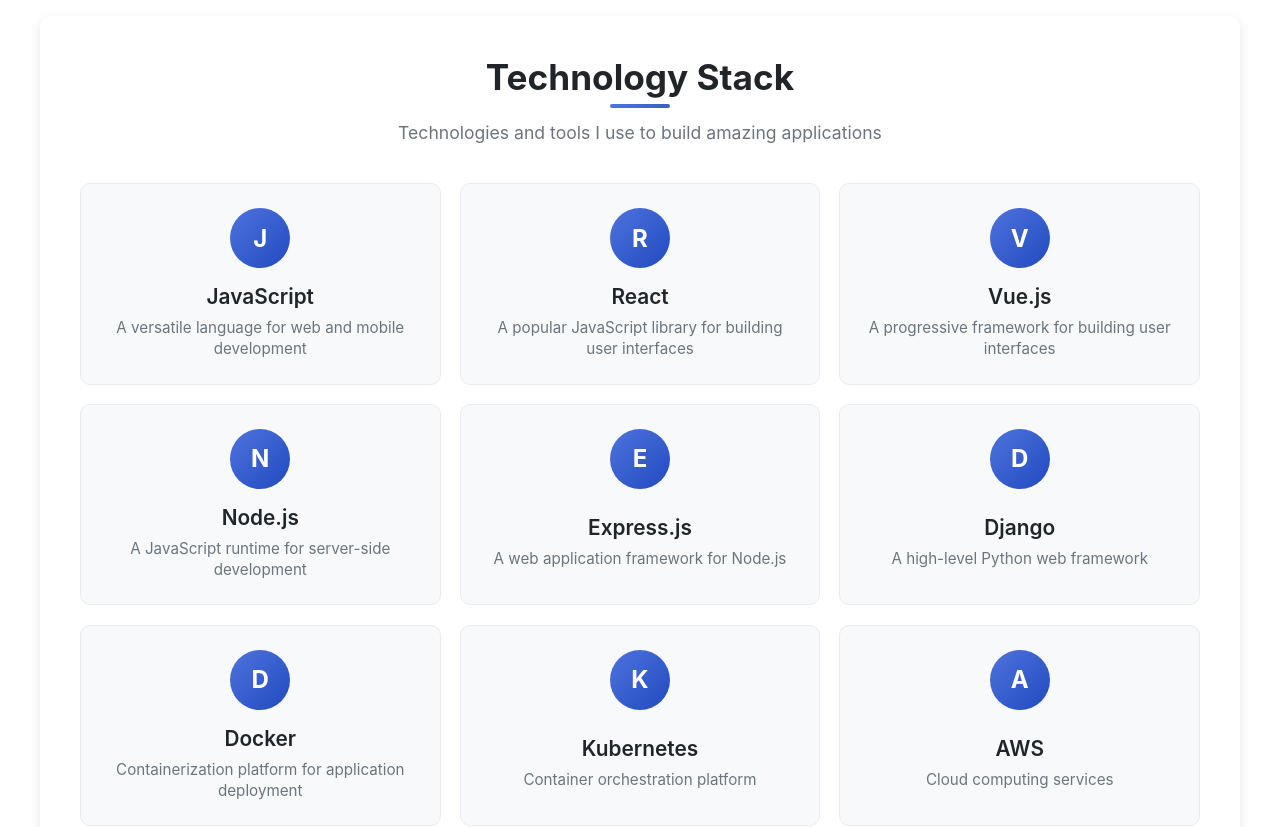
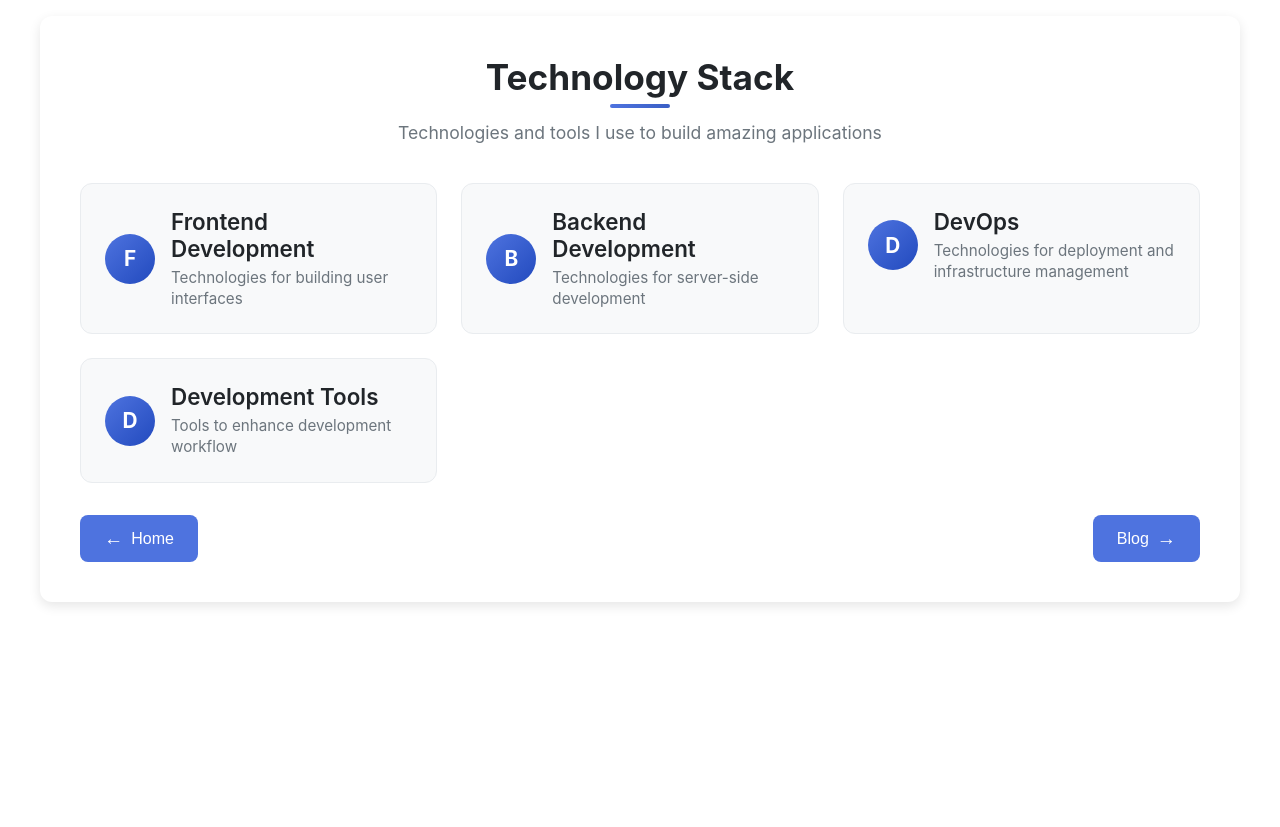
Before and after one commit to upinggo/profile, a Next.js app: page /TechnologyStackContainer in a window 1280 px wide. Shown: the top 827 px of the page. After the commit the page ends 800 px from the top, so only its background shows below. Built offline with nearby package versions, Linux system fonts and the light colour scheme.

Commit message:
feat: enhance TechnologyStackContainer with category cards and dropdown for child items

```diff
--- a/src/app/TechnologyStackContainer/page.module.css
+++ b/src/app/TechnologyStackContainer/page.module.css
@@ -7,6 +7,7 @@
   padding: 2.5rem;
   text-align: center;
   margin: 1rem auto;
+  position: relative;
 }
 
 .techStackContent {
@@ -42,74 +43,186 @@
   margin-right: auto;
 }
 
-.techGrid {
+/* Categories container */
+.categoriesContainer {
   display: grid;
-  grid-template-columns: repeat(auto-fill, minmax(280px, 1fr));
-  gap: 1.2rem;
+  grid-template-columns: repeat(auto-fit, minmax(300px, 1fr));
+  gap: 1.5rem;
   width: 100%;
   margin: 0 auto;
 }
 
-.techCard {
+/* Category card styles */
+.categoryCard {
   background: #f8f9fa;
   border: 1px solid #e9ecef;
-  border-radius: 10px;
+  border-radius: 12px;
   padding: 1.5rem;
-  text-align: center;
+  text-align: left;
   transition: all 0.3s ease;
-  display: flex;
-  flex-direction: column;
-  align-items: center;
-  justify-content: center;
-  height: 100%;
+  position: relative;
+  cursor: pointer;
+  min-height: 120px;
 }
 
-.techCard:hover {
+.categoryCard:hover {
   transform: translateY(-5px);
-  box-shadow: 0 8px 20px rgba(0, 0, 0, 0.1);
+  box-shadow: 0 8px 25px rgba(0, 0, 0, 0.15);
   border-color: #4e73df;
   background: #fff;
 }
 
-.techIcon {
-  width: 60px;
-  height: 60px;
+.categoryCardHovered {
+  z-index: 10;
+  position: relative;
+}
+
+.categoryHeader {
+  display: flex;
+  align-items: center;
+  gap: 1rem;
+}
+
+.categoryIcon {
+  width: 50px;
+  height: 50px;
   border-radius: 50%;
   background: linear-gradient(135deg, #4e73df, #224abe);
   display: flex;
   align-items: center;
   justify-content: center;
-  margin-bottom: 1rem;
+  flex-shrink: 0;
 }
 
-.techInitial {
-  font-size: 1.5rem;
+.categoryInitial {
+  font-size: 1.3rem;
   font-weight: bold;
   color: white;
 }
 
-.techInfo {
-  text-align: center;
+.categoryInfo {
   flex-grow: 1;
-  display: flex;
-  flex-direction: column;
-  justify-content: center;
 }
 
-.techName {
-  font-size: 1.3rem;
+.categoryName {
+  font-size: 1.4rem;
   color: #212529;
-  margin: 0 0 0.5rem;
+  margin: 0 0 0.3rem;
   font-weight: 600;
 }
 
-.techDescription {
+.categoryDescription {
   font-size: 0.95rem;
   color: #6c757d;
   margin: 0;
   line-height: 1.4;
 }
 
+/* Child items dropdown */
+.childItemsDropdown {
+  position: absolute;
+  top: 100%;
+  left: 0;
+  right: 0;
+  background: white;
+  border: 1px solid #4e73df;
+  border-top: none;
+  border-radius: 0 0 12px 12px;
+  box-shadow: 0 10px 30px rgba(0, 0, 0, 0.15);
+  z-index: 20;
+  overflow: hidden;
+  animation: slideDown 0.3s ease-out;
+}
+
+@keyframes slideDown {
+  from {
+    opacity: 0;
+    transform: translateY(-10px);
+  }
+  to {
+    opacity: 1;
+    transform: translateY(0);
+  }
+}
+
+.dropdownArrow {
+  position: absolute;
+  top: -10px;
+  left: 30px;
+  width: 20px;
+  height: 20px;
+  background: white;
+  border: 1px solid #4e73df;
+  border-bottom: none;
+  border-right: none;
+  transform: rotate(45deg);
+  z-index: 21;
+}
+
+.childItemsGrid {
+  display: grid;
+  grid-template-columns: repeat(auto-fill, minmax(200px, 1fr));
+  gap: 1rem;
+  padding: 1.5rem;
+  background: white;
+}
+
+/* Child item card styles */
+.childItemCard {
+  background: #f8f9fa;
+  border: 1px solid #e9ecef;
+  border-radius: 8px;
+  padding: 1rem;
+  text-align: center;
+  transition: all 0.2s ease;
+  display: flex;
+  flex-direction: column;
+  align-items: center;
+}
+
+.childItemCard:hover {
+  transform: translateY(-3px);
+  box-shadow: 0 5px 15px rgba(0, 0, 0, 0.1);
+  border-color: #4e73df;
+  background: #fff;
+}
+
+.childItemIcon {
+  width: 40px;
+  height: 40px;
+  border-radius: 50%;
+  background: linear-gradient(135deg, #6c757d, #495057);
+  display: flex;
+  align-items: center;
+  justify-content: center;
+  margin-bottom: 0.8rem;
+}
+
+.childItemInitial {
+  font-size: 1.1rem;
+  font-weight: bold;
+  color: white;
+}
+
+.childItemInfo {
+  text-align: center;
+}
+
+.childItemName {
+  font-size: 1.1rem;
+  color: #212529;
+  margin: 0 0 0.3rem;
+  font-weight: 500;
+}
+
+.childItemDescription {
+  font-size: 0.85rem;
+  color: #6c757d;
+  margin: 0;
+  line-height: 1.3;
+}
+
+/* Loading and navigation styles remain the same */
 .loadingText {
   color: #6c757d;
   font-style: italic;
@@ -146,3 +259,19 @@
 .buttonArrow {
   font-size: 1.2rem;
 }
+
+/* Responsive adjustments */
+@media (max-width: 768px) {
+  .categoriesContainer {
+    grid-template-columns: 1fr;
+  }
+
+  .childItemsGrid {
+    grid-template-columns: 1fr;
+    padding: 1rem;
+  }
+
+  .categoryCard {
+    min-height: auto;
+  }
+}
--- a/src/app/TechnologyStackContainer/page.tsx
+++ b/src/app/TechnologyStackContainer/page.tsx
@@ -4,22 +4,14 @@
 import styles from './page.module.css';
 import Navigation from 'src/components/common/Navigation';
 import { envFetch } from '@/utils/HelperUtils';
+import { technologies } from '../../data/prefillData';
 
-interface TechCategory {
-  id: string;
-  name: string;
-  description: string;
-  children: TechItem[];
-}
-
-interface TechItem {
-  id: string;
-  name: string;
-  description: string;
-}
+type TechCategory = typeof technologies[number];
+type TechItem = TechCategory['children'][number];
 
 export default function TechnologyStackContainer() {
   const [techStack, setTechStack] = useState<TechCategory[]>([]);
+  const [hoveredCategory, setHoveredCategory] = useState<string | null>(null);
 
   useEffect(() => {
     // Fetch technology stack data from API
@@ -30,20 +22,22 @@
         setTechStack(data);
       } catch (error) {
         console.error('Error fetching technology stack:', error);
+        // Fallback to prefill data
+        setTechStack(technologies);
       }
     };
 
     fetchTechStack();
   }, []);
 
-  // Extract all tech items from all categories
-  const getAllTechItems = (): TechItem[] => {
-    return techStack.flatMap(category =>
-      category.children as TechItem[] || []
-    );
+  // Handle mouse enter/leave events for category cards
+  const handleMouseEnter = (categoryId: string) => {
+    setHoveredCategory(categoryId);
   };
 
-  const allTechItems = getAllTechItems();
+  const handleMouseLeave = () => {
+    setHoveredCategory(null);
+  };
 
   return (
     <div className={styles.techStackContainer}>
@@ -51,17 +45,44 @@
         <h2 className={styles.sectionTitle}>Technology Stack</h2>
         <p className={styles.description}>Technologies and tools I use to build amazing applications</p>
 
-        {allTechItems.length > 0 ? (
-          <div className={styles.techGrid}>
-            {allTechItems.map((tech, index) => (
-              <div key={`${tech.id}-${index}`} className={styles.techCard}>
-                <div className={styles.techIcon}>
-                  <span className={styles.techInitial}>{tech.name.charAt(0)}</span>
+        {techStack.length > 0 ? (
+          <div className={styles.categoriesContainer}>
+            {techStack.map((category) => (
+              <div
+                key={category.id}
+                className={`${styles.categoryCard} ${hoveredCategory === category.id ? styles.categoryCardHovered : ''}`}
+                onMouseEnter={() => handleMouseEnter(category.id)}
+                onMouseLeave={handleMouseLeave}
+              >
+                <div className={styles.categoryHeader}>
+                  <div className={styles.categoryIcon}>
+                    <span className={styles.categoryInitial}>{category.name.charAt(0)}</span>
+                  </div>
+                  <div className={styles.categoryInfo}>
+                    <h3 className={styles.categoryName}>{category.name}</h3>
+                    <p className={styles.categoryDescription}>{category.description}</p>
+                  </div>
                 </div>
-                <div className={styles.techInfo}>
-                  <h3 className={styles.techName}>{tech.name}</h3>
-                  <p className={styles.techDescription}>{tech.description}</p>
-                </div>
+
+                {/* Child items dropdown */}
+                {hoveredCategory === category.id && category.children && category.children.length > 0 && (
+                  <div className={styles.childItemsDropdown}>
+                    <div className={styles.dropdownArrow}></div>
+                    <div className={styles.childItemsGrid}>
+                      {category.children.map((item: TechItem) => (
+                        <div key={item.id} className={styles.childItemCard}>
+                          <div className={styles.childItemIcon}>
+                            <span className={styles.childItemInitial}>{item.name.charAt(0)}</span>
+                          </div>
+                          <div className={styles.childItemInfo}>
+                            <h4 className={styles.childItemName}>{item.name}</h4>
+                            <p className={styles.childItemDescription}>{item.description}</p>
+                          </div>
+                        </div>
+                      ))}
+                    </div>
+                  </div>
+                )}
               </div>
             ))}
           </div>
```
